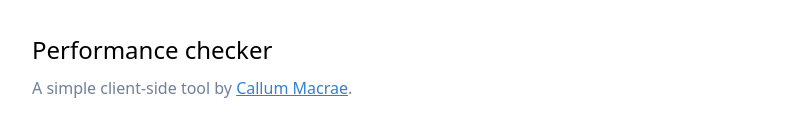
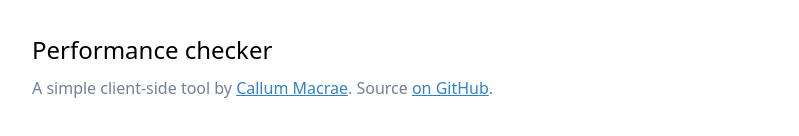
Before and after one commit to callumacrae/perf-test, a Vue app: page / in a window 1280 px wide. Shown: the top 136 px of the page, without its empty margins (240-1039 px from the left). Built offline with nearby package versions, Linux system fonts and the light colour scheme.

Commit message:
Copy changes

```diff
--- a/src/views/Home.vue
+++ b/src/views/Home.vue
@@ -4,7 +4,8 @@
       <h1 class="text-2xl mb-2">Performance checker</h1>
       <p class="text-gray-600">
         A simple client-side tool by
-        <a href="http://macr.ae/">Callum Macrae</a>.
+        <a href="http://macr.ae/">Callum Macrae</a>. Source
+        <a href="https://github.com/callumacrae/perf-test">on GitHub</a>.
       </p>
     </div>
 
```
